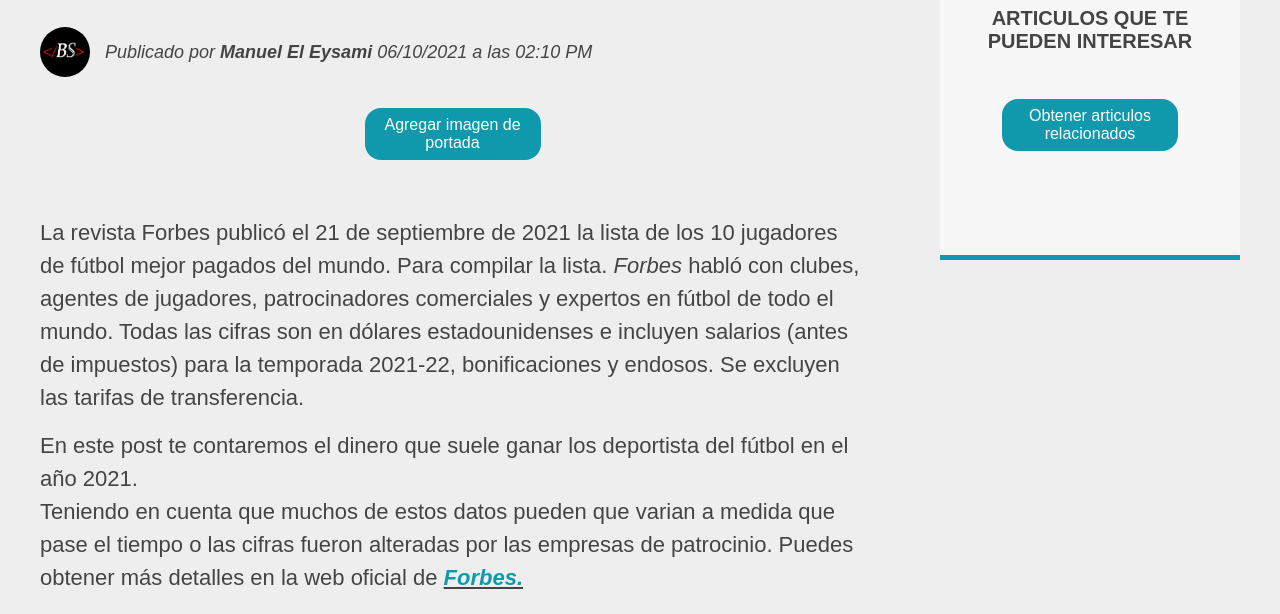
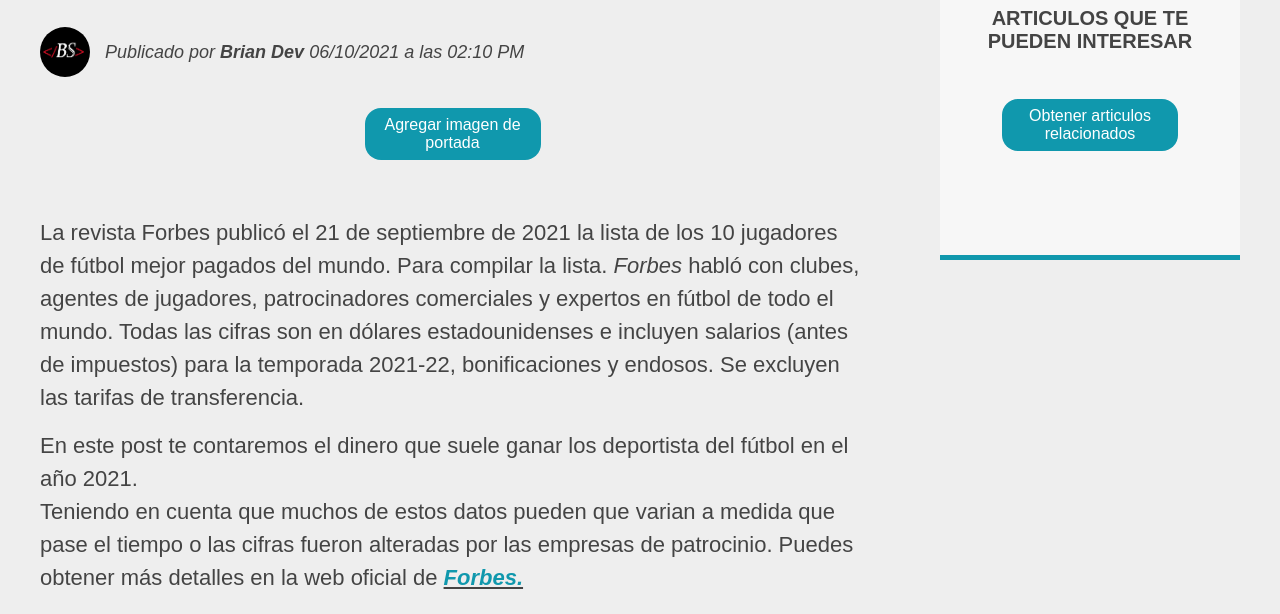
Before and after one commit to Brian-Santeliz/articles-sport-html-js.css, a website: page index.html in a window 1280 px wide. Shown: the part 186-800 px from the top of the page. Drawn offline with nearby package versions, Linux system fonts and the light colour scheme.

Commit message:
Update index.html

```diff
--- a/index.html
+++ b/index.html
@@ -55,7 +55,7 @@
               style="border-radius: 50%"
             />
             <p id="autor" class="autor">
-              Publicado por <strong>Manuel El Eysami</strong> 06/10/2021 a las
+              Publicado por <strong>Brian Dev</strong> 06/10/2021 a las
               02:10 PM
             </p>
           </div>
```
